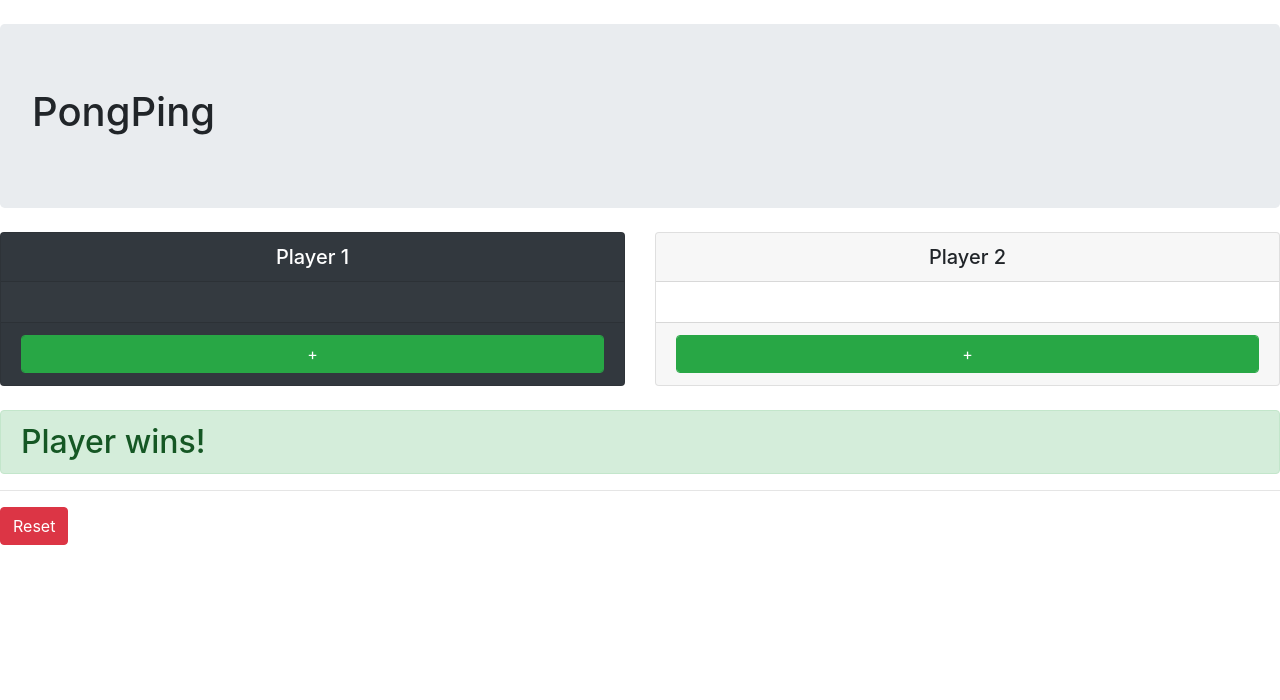
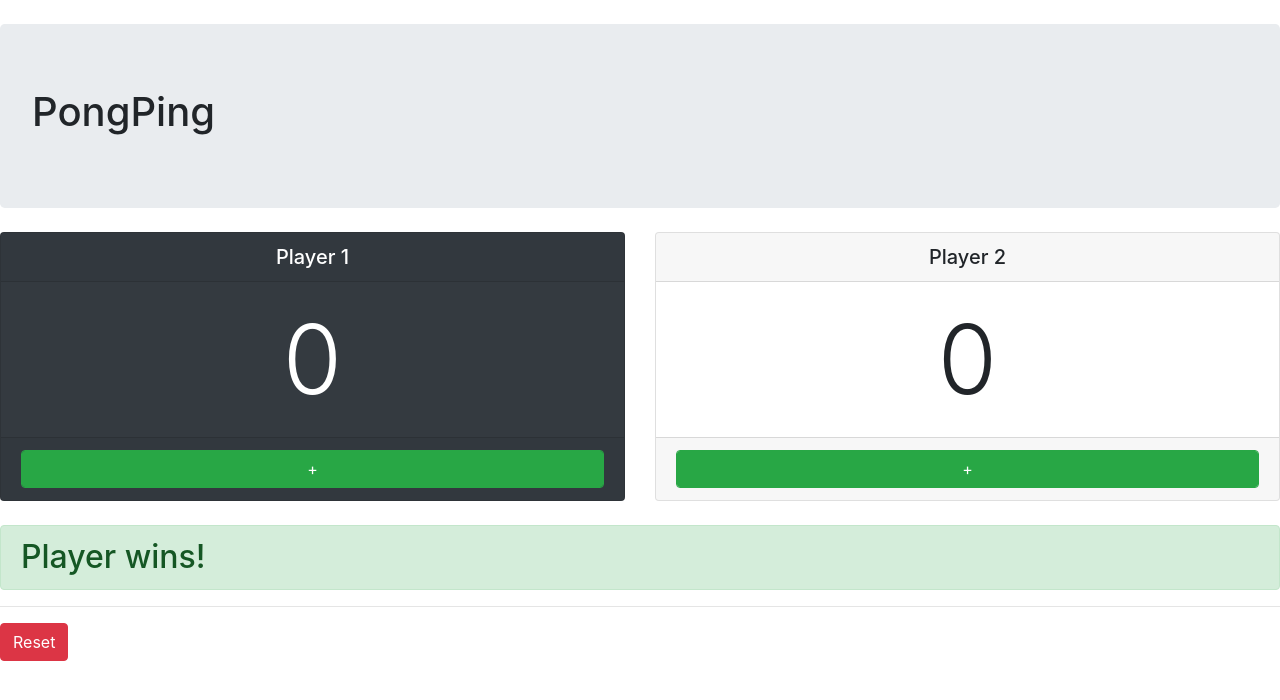
Before and after one commit to maslenm/week11-redux, a React (Create React App) app: page / in a window 1280 px wide. Shown: the top 700 px of the page. Built offline with nearby package versions, Linux system fonts and the light colour scheme.

Commit message:
added initial state to index.js and added initial state to render in app.js

```diff
--- a/src/App.js
+++ b/src/App.js
@@ -1,4 +1,4 @@
-const App = () => (
+const App = ({ player1Score, player2Score }) => (
 	<>
 		{/* header */}
 		<header className="jumbotron mt-4 mb-0">
@@ -11,7 +11,7 @@ const App = () => (
 				<div className="card text-center bg-dark text-white">
 					<h5 className="card-header">Player 1</h5>
 					<div className="card-body">
-						<p className="card-text display-1">{/* player1 score */}</p>
+						<p className="card-text display-1">{player1Score}</p>
 					</div>
 					<div className="card-footer">
 						<button className="form-control btn btn-success">+</button>
@@ -23,7 +23,7 @@ const App = () => (
 				<div className="card text-center">
 					<h5 className="card-header">Player 2</h5>
 					<div className="card-body">
-						<p className="card-text display-1">{/* player2 score */}</p>
+						<p className="card-text display-1">{player2Score}</p>
 					</div>
 					<div className="card-footer">
 						<button className="form-control btn btn-success">+</button>
--- a/src/index.js
+++ b/src/index.js
@@ -1,14 +1,51 @@
-import React from 'react';
-import ReactDOM from 'react-dom';
-import './index.css';
-import App from './App';
-import reportWebVitals from './reportWebVitals';
+import React from "react";
+import ReactDOM from "react-dom";
+import "./index.css";
+import App from "./App";
+import reportWebVitals from "./reportWebVitals";
+import { createStore } from "redux";
+
+const initial = {
+	player1: 0,
+	player2: 0,
+};
+
+let reducer = (state, action) => {
+	switch (action.type) {
+		case "INCREMENT PLAYER1":
+			return {
+				...state,
+				player1: state.player1 + 1,
+			};
+		case "INCREMENT PLAYER2":
+			return {
+				...state,
+				player1: state.player2 + 1,
+			};
+		default:
+			return state;
+	}
+};
+
+const store = createStore(
+	reducer,
+	initial,
+	window.__REDUX_DEVTOOLS_EXTENSION__ && window.__REDUX_DEVTOOLS_EXTENSION__()
+);
+
+// subscribe to any changes
+store.subscribe(() => {
+	// get the current state using the getState method // we can get the state, but not update it
+	let state = store.getState();
+	// for now, just log the new count
+	console.log(state);
+});
 
 ReactDOM.render(
-  <React.StrictMode>
-    <App />
-  </React.StrictMode>,
-  document.getElementById('root')
+	<React.StrictMode>
+		<App player1Score={initial.player1} player2Score={initial.player2} />
+	</React.StrictMode>,
+	document.getElementById("root")
 );
 
 // If you want to start measuring performance in your app, pass a function
```
